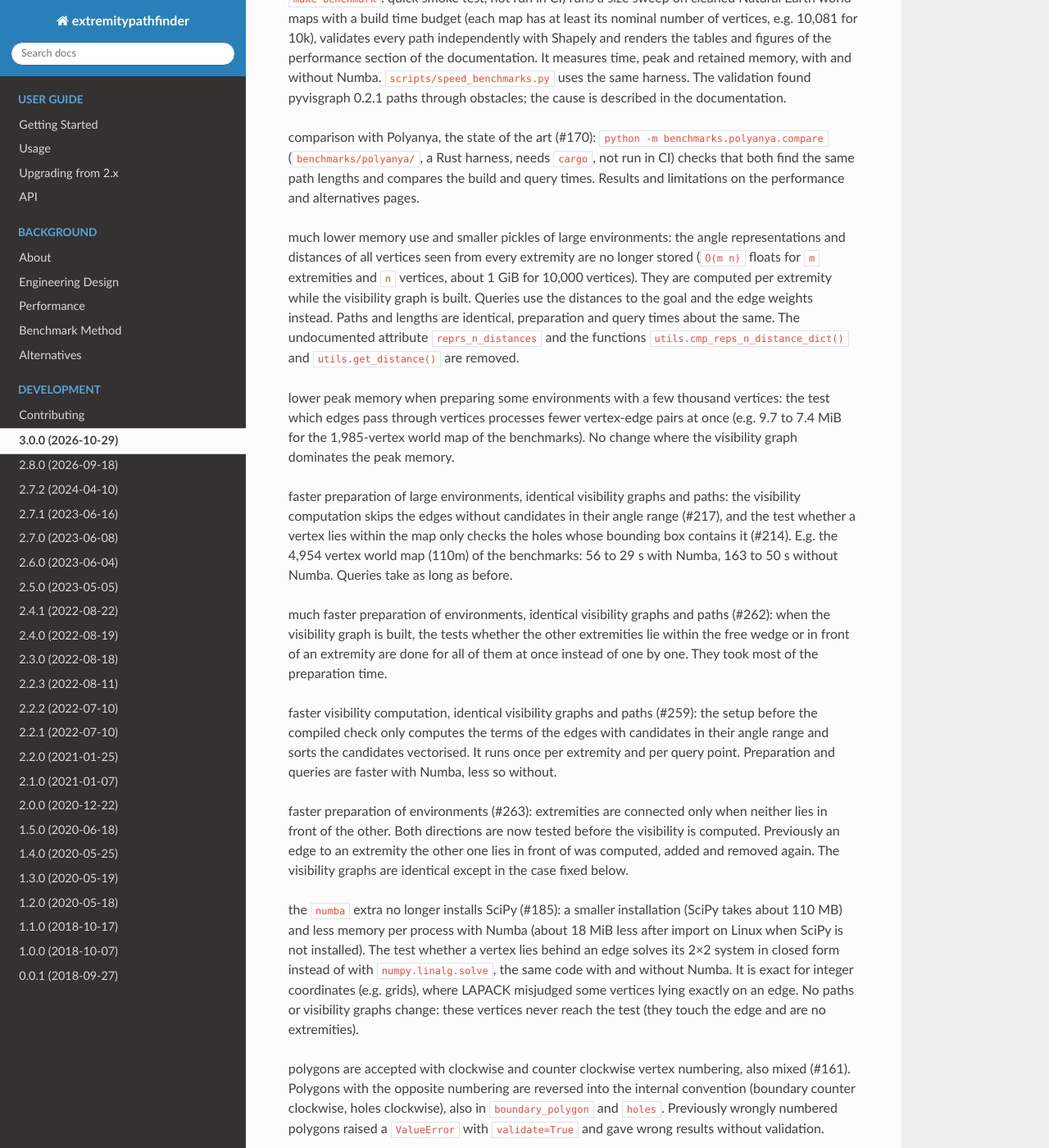
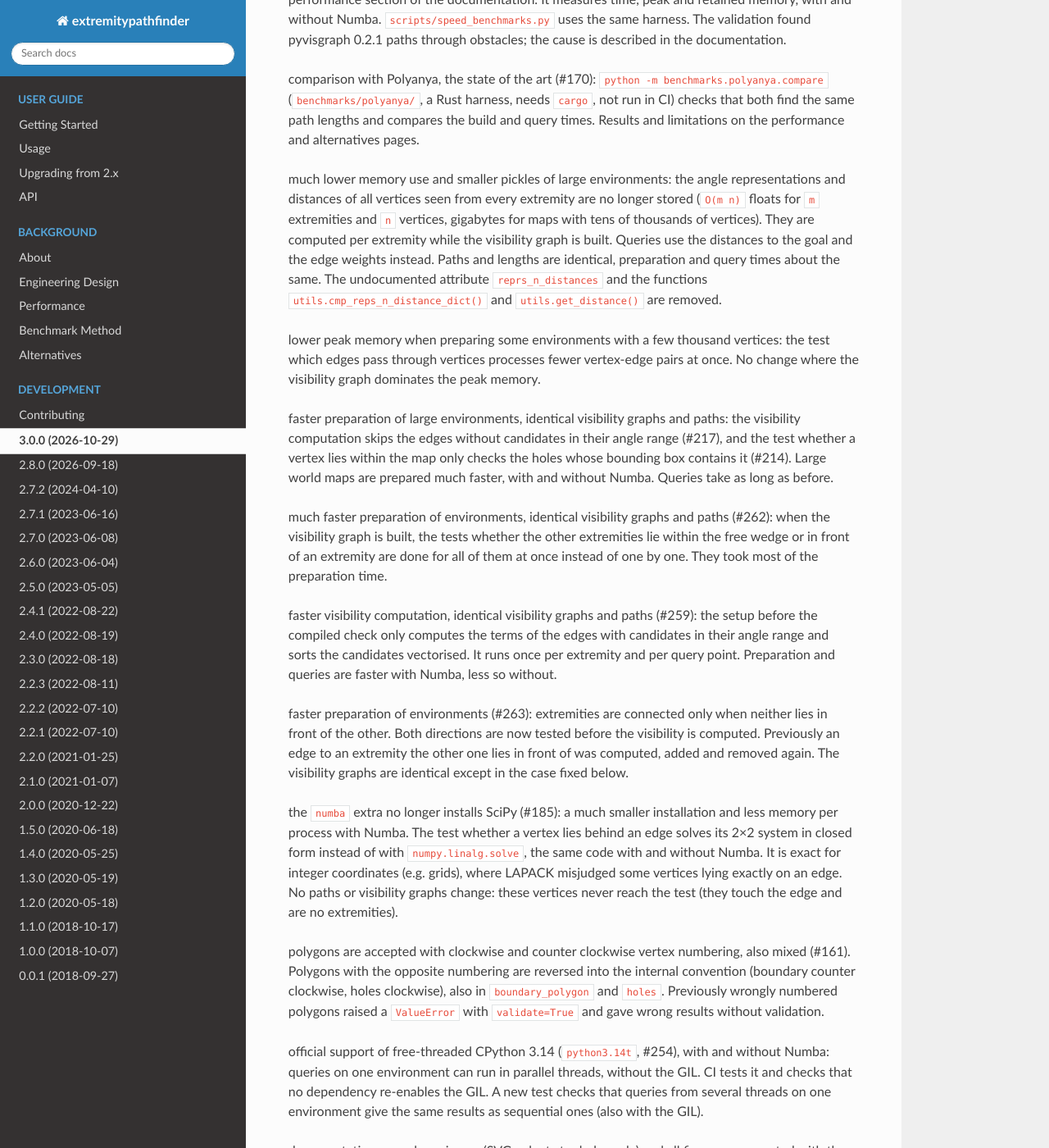
Before and after one commit to jannikmi/extremitypathfinder, a Sphinx documentation site: the page built from docs/6_changelog.rst, in a window 1280 px wide and 1400 px high, scrolled down 3730 px. Shown: the whole window at 82% size. Built offline with Sphinx 7.4.7 and the Read the Docs theme 3.1.0, drawn with Linux system fonts in a browser that asks for light colours; some of the changed text lies outside the part shown.

Commit message:
docs: no measured numbers in the changelog
The changelog states results qualitatively like the other static texts; the numbers
belong in the issue or pull request. Unreleased entries rewritten accordingly,
released sections unchanged.

Co-Authored-By: Claude Opus 5.5 <noreply@anthropic.com>
Claude-Session: https://claude.ai/code/session_01XJqV77VDrCDeEWP9gqde8p

```diff
--- a/CHANGELOG.rst
+++ b/CHANGELOG.rst
@@ -78,12 +78,10 @@ other changes:
   returned unchanged (e.g. tuples of ints, lists or arrays). The values are equal to the previous ones.
 - faster queries (#222): start and goal (and the points of ``distance_matrix()``) are no longer connected to
   the graph nodes they lie "in front" of (they are never the next node of a shortest path, like in the visibility
-  graph). Same paths and lengths.
-  E.g. 200 queries on an environment with 400 extremities: 18 % faster with Numba, 11 % without.
+  graph). Same paths and lengths, somewhat faster with and without Numba.
 - shortest path lengths between many points (#175): ``PolygonEnvironment.distance_matrix(points_a, points_b=None)``
   returns the lengths between all start and goal points (``inf`` without a path), identical to a loop over
   ``find_shortest_path()`` but much faster: the visibility of every point is computed once instead of twice per pair.
-  E.g. 100 points in an environment with 904 vertices: 3.1 s instead of 115 s (with Numba).
   The usage page also documents the visibility graph ``environment.graph`` for own NetworkX algorithms.
 - license: the package is licensed under MIT only again (#157). The A* search (``utils.astar_path()``) is an own
   implementation instead of a port of ``networkx.astar_path()``, so the 3-clause BSD license of networkx
@@ -95,8 +93,8 @@ other changes:
   features with a null geometry are skipped.
   Shapely (2.0.6 or later) is an optional extra: ``pip install "extremitypathfinder[shapely]"``.
 - much faster input validation of large polygons (``validate=True``, #193): only edge pairs with overlapping
-  bounding boxes are tested for crossings, vectorised. E.g. the 4,954 vertex world map (110m) of the benchmarks:
-  10.5 s to 0.08 s, a 2,180 vertex polygon: 14.6 s to 0.06 s. The errors name the polygon (``boundary polygon``
+  bounding boxes are tested for crossings, vectorised: from seconds to a fraction of a second for maps with
+  thousands of vertices. The errors name the polygon (``boundary polygon``
   or ``hole <index>``) and the location of the violation (the crossing edges with their vertex indices,
   the crossing point). The crossing test solves its 2×2 system in closed form instead of with ``numpy.linalg.solve``
   and is exact for integer coordinates: valid polygons touching themselves with a vertex on an edge were rejected
@@ -129,19 +127,17 @@ other changes:
   lengths and compares the build and query times. Results and limitations on the performance and alternatives pages.
 - much lower memory use and smaller pickles of large environments: the angle representations and distances
   of all vertices seen from every extremity are no longer stored (``O(m n)`` floats for ``m`` extremities
-  and ``n`` vertices, about 1 GiB for 10,000 vertices).
+  and ``n`` vertices, gigabytes for maps with tens of thousands of vertices).
   They are computed per extremity while the visibility graph is built. Queries use the distances to the goal
   and the edge weights instead. Paths and lengths are identical, preparation and query times about the same.
   The undocumented attribute ``reprs_n_distances`` and the functions ``utils.cmp_reps_n_distance_dict()``
   and ``utils.get_distance()`` are removed.
 - lower peak memory when preparing some environments with a few thousand vertices: the test which edges pass
-  through vertices processes fewer vertex-edge pairs at once (e.g. 9.7 to 7.4 MiB for the 1,985-vertex world map
-  of the benchmarks). No change where the visibility graph dominates the peak memory.
+  through vertices processes fewer vertex-edge pairs at once. No change where the visibility graph dominates the peak memory.
 - faster preparation of large environments, identical visibility graphs and paths:
   the visibility computation skips the edges without candidates in their angle range (#217),
   and the test whether a vertex lies within the map only checks the holes whose bounding box contains it (#214).
-  E.g. the 4,954 vertex world map (110m) of the benchmarks: 56 to 29 s with Numba, 163 to 50 s without Numba.
-  Queries take as long as before.
+  Large world maps are prepared much faster, with and without Numba. Queries take as long as before.
 - much faster preparation of environments, identical visibility graphs and paths (#262):
   when the visibility graph is built, the tests whether the other extremities lie within the free wedge
   or in front of an extremity are done for all of them at once instead of one by one.
@@ -153,8 +149,8 @@ other changes:
   Both directions are now tested before the visibility is computed. Previously an edge to an extremity
   the other one lies in front of was computed, added and removed again. The visibility graphs are identical
   except in the case fixed below.
-- the ``numba`` extra no longer installs SciPy (#185): a smaller installation (SciPy takes about 110 MB)
-  and less memory per process with Numba (about 18 MiB less after import on Linux when SciPy is not installed).
+- the ``numba`` extra no longer installs SciPy (#185): a much smaller installation
+  and less memory per process with Numba.
   The test whether a vertex lies behind an edge solves its 2×2 system in closed form instead of with
   ``numpy.linalg.solve``, the same code with and without Numba. It is exact for integer coordinates
   (e.g. grids), where LAPACK misjudged some vertices lying exactly on an edge. No paths or visibility graphs
```
Also changed, not shown: AGENTS.md (+2 -1 lines), docs/contributing/changelog.md (+3 -0 lines), docs/contributing/documentation.md (+4 -4 lines).
